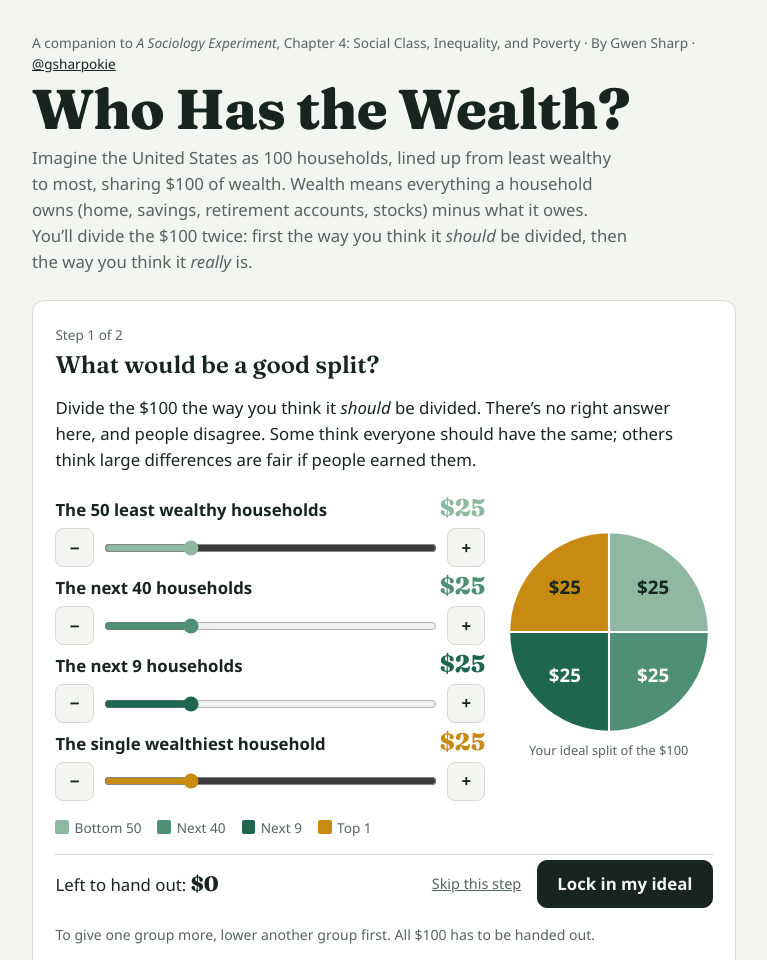
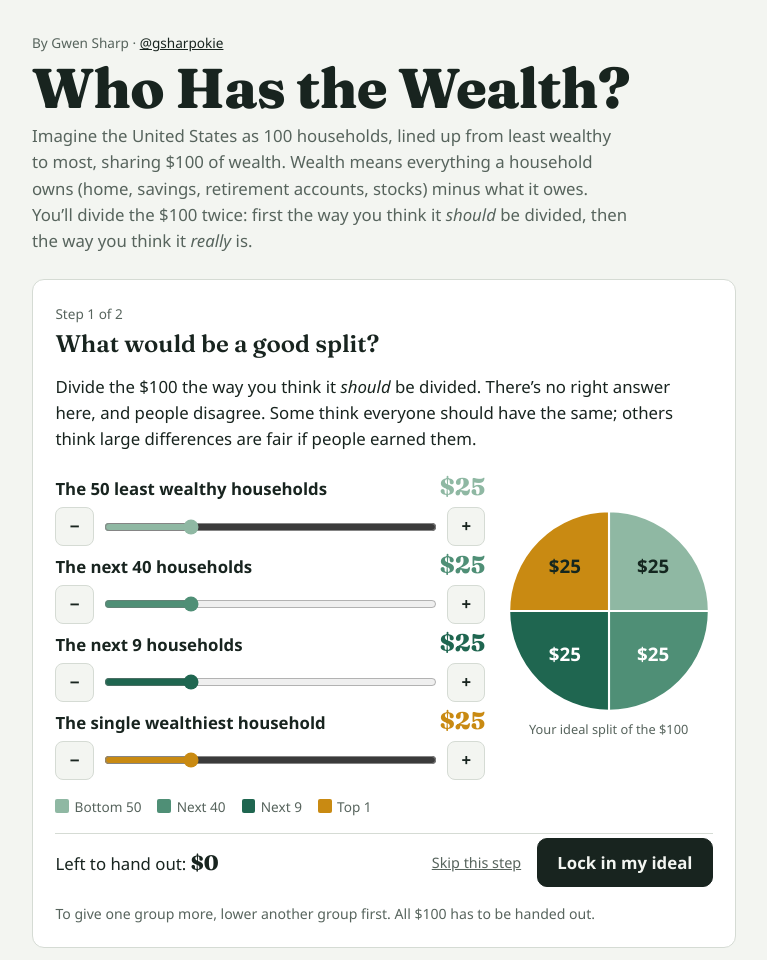
Before and after one commit to gsharpokie/wealthdistribution, a plain HTML site: page index.html in a window 1280 px wide. Shown: the top 960 px of the page, without its empty margins (256-1023 px from the left). Drawn offline with Linux system fonts and the light colour scheme.

Commit message:
Remove the textbook line
This project stands on its own; credit is to Gwen Sharp only.

Co-Authored-By: Claude Fable 5.2 <noreply@anthropic.com>
Claude-Session: https://claude.ai/code/session_01U3Suqs7pQFCdeiVfbbM3Zz

```diff
--- a/index.html
+++ b/index.html
@@ -104,7 +104,7 @@ footer { font-size: .85rem; color: var(--muted); }
 <body>
 <div class="wrap">
   <header>
-    <div class="kicker">A companion to <em>A Sociology Experiment</em>, Chapter 4: Social Class, Inequality, and Poverty · By Gwen Sharp · <a href="https://x.com/gsharpokie">@gsharpokie</a></div>
+    <div class="kicker">By Gwen Sharp · <a href="https://x.com/gsharpokie">@gsharpokie</a></div>
     <h1>Who Has the Wealth?</h1>
     <p class="lede">Imagine the United States as 100 households, lined up from least wealthy to most, sharing $100 of wealth. Wealth means everything a household owns (home, savings, retirement accounts, stocks) minus what it owes. You’ll divide the $100 twice: first the way you think it <em>should</em> be divided, then the way you think it <em>really</em> is.</p>
   </header>
```
Also changed, not shown: 1 other file.
